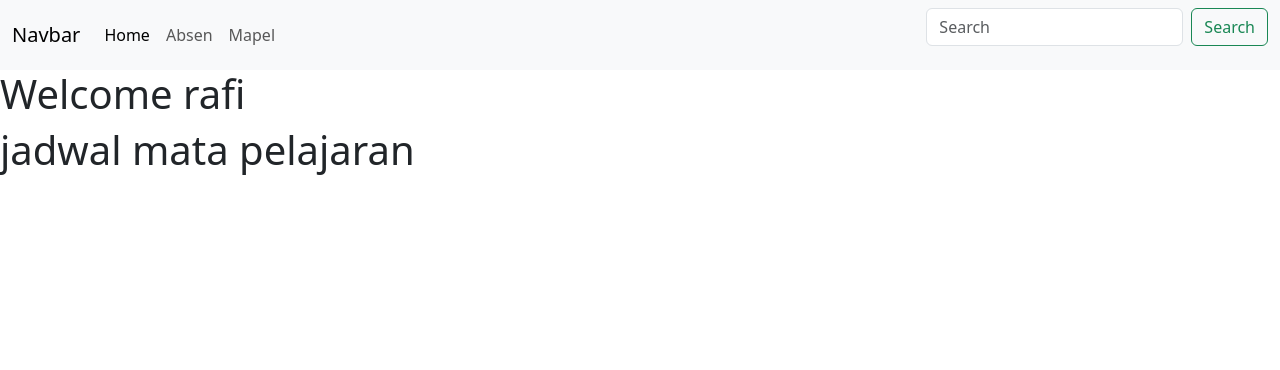
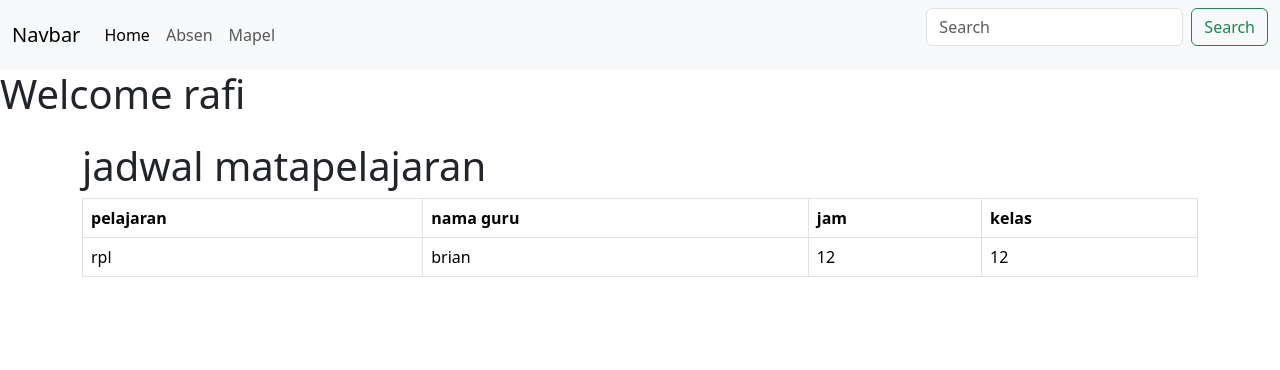
Before and after one commit to Webpass-id/WEB-RPL, a PHP site: page /user/ in a window 1280 px wide. Shown: the top 370 px of the page. Run offline with PHP 8.4, Linux system fonts and the light colour scheme; a user stored in the database is signed in; data comes from the database, SQL or seed files in the repository.

Commit message:
update halaman user

```diff
--- a/user/index.php
+++ b/user/index.php
@@ -3,6 +3,7 @@
 session_start();
 include "../conn.php";
 include "../boots.php";
+include "info.php";
 // Check if user is not logged in, then redirect to login page
 if (!isset($_SESSION['user'])) {
     header("Location: login.php");
@@ -21,9 +22,43 @@ if (!isset($_SESSION['user'])) {
 <body>
     <?php
 include "components/nav.php";
+
 ?>
     <h1>Welcome <?php echo $_SESSION['user'];  ?></h1>
-    <H1>jadwal mata pelajaran</H1>
+    <div class="container mt-4">
+        <!-- jadwal pelajaran -->
+        <h1> jadwal matapelajaran</h1>
+        <table class="table table-bordered">
+            <thead>
+                <tr>
+                    <th>pelajaran</th>
+                    <th>nama guru</th>
+                    <th>jam</th>
+                    <th>kelas</th>
+                </tr>
+            </thead>
+            <tbody>
+                <?php if (!empty($hasil)); ?>
+                <?php foreach ($hasil as $row); ?>
+                <tr>
+                    <td>
+                        <?php echo htmlspecialchars($row['nama_pelajaran']); ?>
+                    </td>
+                    <td>
+                        <?php echo htmlspecialchars($row['nama_guru']); ?>
+                    </td>
+                    <td>
+                        <?php echo htmlspecialchars($row['jam']);   ?>
+                    </td>
+                    <td>
+                        <?php echo htmlspecialchars($row['tingkat']);   ?>
+                    </td>
+                </tr>
+            </tbody>
+        </table>
+
+    </div>
+
 
 </body>
 
--- /dev/null
+++ b/user/info.php
@@ -0,0 +1,17 @@
+<?php
+
+include "../conn.php";
+
+try {
+    $stmt = $conn->prepare("SELECT * FROM matapelajaran ");
+    $stmt->execute();
+
+    //fetch hasil
+    $hasil = $stmt->fetchAll(PDO::FETCH_ASSOC);
+
+} catch (PDOException $e) {
+    echo "eror: " . $e->getMessage();
+}
+
+
+?>
--- a/user/singup.php
+++ b/user/singup.php
@@ -77,7 +77,9 @@ if ($_SERVER["REQUEST_METHOD"] == "POST") {
                 $stmt->execute();
 
                 // Set success message
-                $signup_success = "Signup berhasil! Silahkan login.";
+               $_SESSION["signup_success"] = "Signup berhasil! Silahkan login.";
+                header("Location: index.php");
+                exit(); // Stop further execution
             }
         } catch (PDOException $e) {
             $signup_error = "Error: " . $e->getMessage();
```
